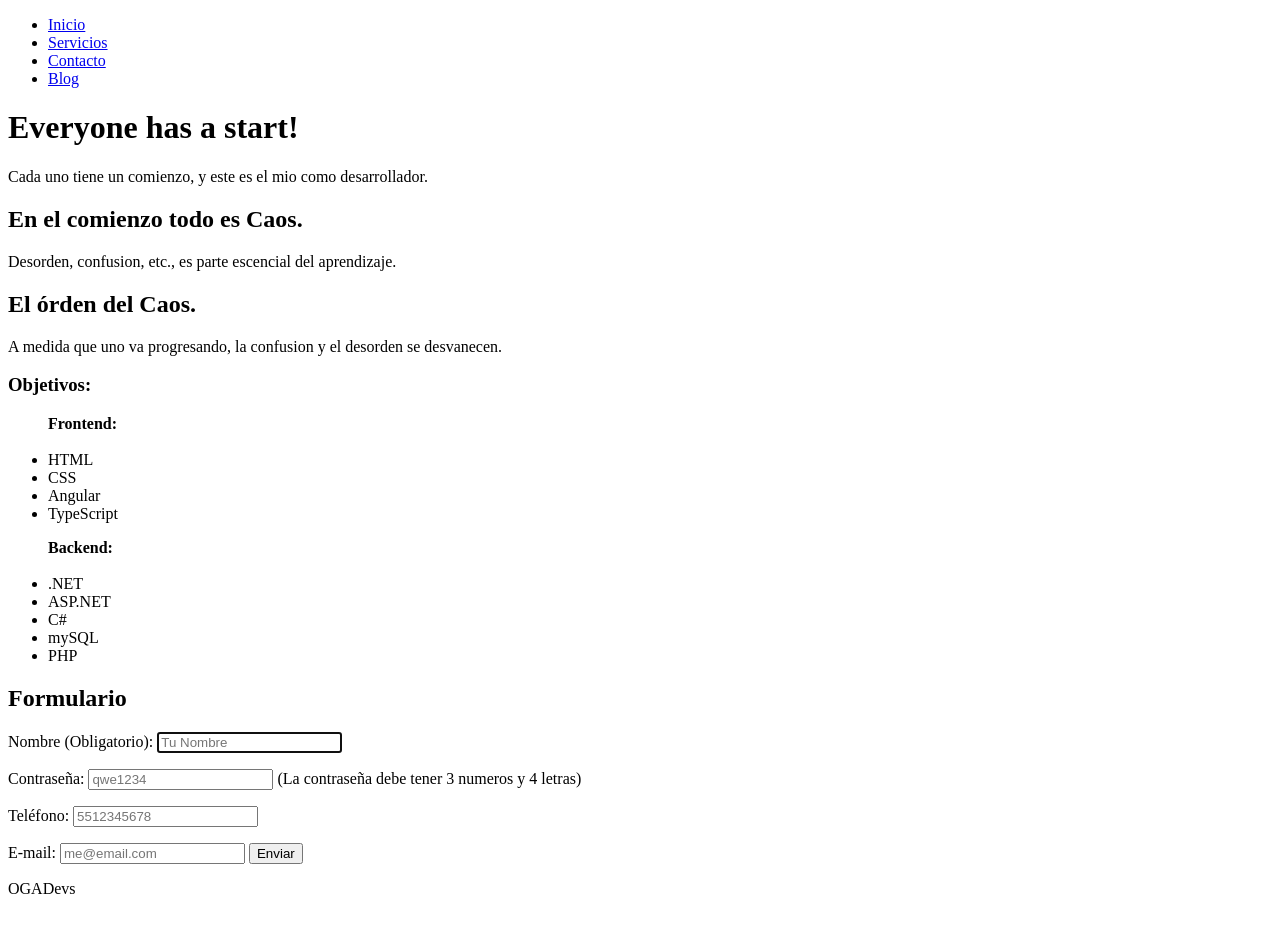
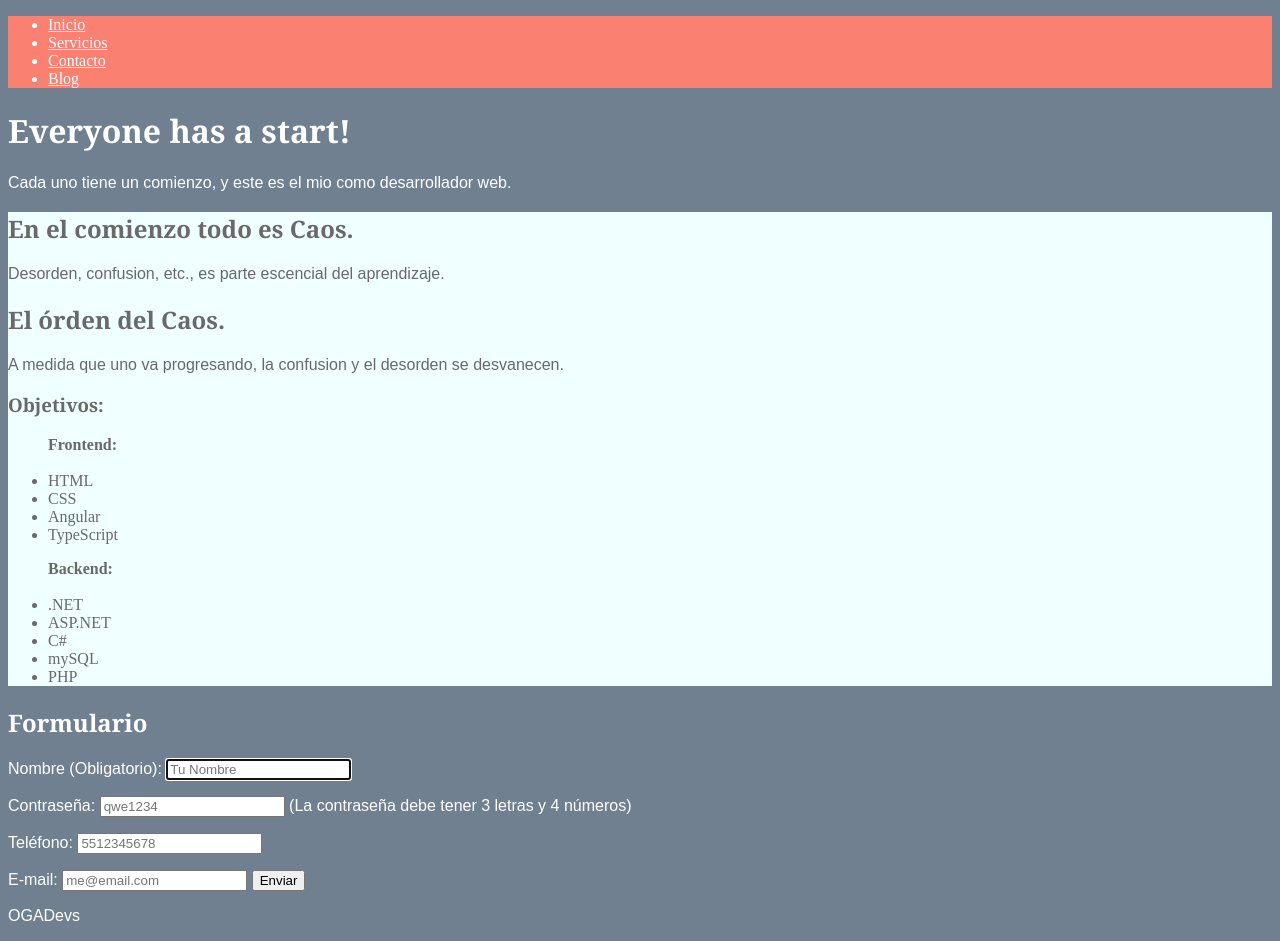
Before and after one commit to Omar-OgaDevs/bigbang, a plain HTML site: page index.html in a window 1280 px wide. Before the commit the page ends 914 px from the top, so only its background shows below. Drawn offline with Linux system fonts and the light colour scheme.

Commit message:
Agregamos CSS
Agregamos archivo styles.css

```diff
--- a/index.html
+++ b/index.html
@@ -1,9 +1,10 @@
 <!DOCTYPE html>
 <html lang="es">
-    <head>
-        <meta charset="utf-8" />
-        <title>Everyone has a start!</title>
-    </head>
+<head>
+    <meta charset="utf-8" />
+    <title>Everyone has a start!</title>
+<link href="styles.css" rel="stylesheet"/>
+</head>
 <nav>
     <ul>
     <li><a href="#">Inicio</a></li>
@@ -15,7 +16,7 @@
 <body>
     <header>
         <h1>Everyone has a start!</h1>
-        <p>Cada uno tiene un comienzo, y este es el mio como desarrollador.</p>
+        <p>Cada uno tiene un comienzo, y este es el mio como desarrollador web.</p>
     </header>
 <main>
     <article>
@@ -42,8 +43,8 @@
     <li>mySQL</li>
     <li>PHP</li>
 </ul>
+</main>
 <h2>Formulario</h2>
-
 <form id="form-order">
 
 <p>
@@ -59,7 +60,7 @@ required>
 <label for="passwd">Contraseña:</label>
 <input type="password" name="passwd" id="passwd"
 placeholder="qwe1234"
-pattern="[a-z] {3} [0-9] {4}"/> (La contraseña debe tener 3 numeros y 4 letras)
+pattern="[a-z] {3} [0-9] {4}"/> (La contraseña debe tener 3 letras y 4 números)
 </p>
 
 <p>
@@ -75,9 +76,8 @@ pattern="[a-z] {3} [0-9] {4}"/> (La contraseña debe tener 3 numeros y 4 letras)
 <input type="submit" value="Enviar">
 </form>
 
-</main>
-</body>
 <footer>
     <p>OGADevs</p>
+</body>
 </footer>
 </html>
--- /dev/null
+++ b/styles.css
@@ -0,0 +1,28 @@
+body {
+    background-color: slategrey;
+    color: white;
+}
+h1, h2, h3 {
+    font-family: Cambria, Cochin, Georgia, Times, 'Times New Roman', serif;
+}
+h2 {
+    font-size: 2-large;
+}
+h3{
+    font-size: 2-large;
+}
+p {
+    font-family: Arial, Helvetica, sans-serif;
+    font-size: 2-large;
+}
+nav {
+    background-color: salmon;
+    color:aquamarine;
+}
+nav ul, nav a {
+    color:azure;
+}
+main {
+    background-color:azure;
+    color:dimgrey;
+}
```
